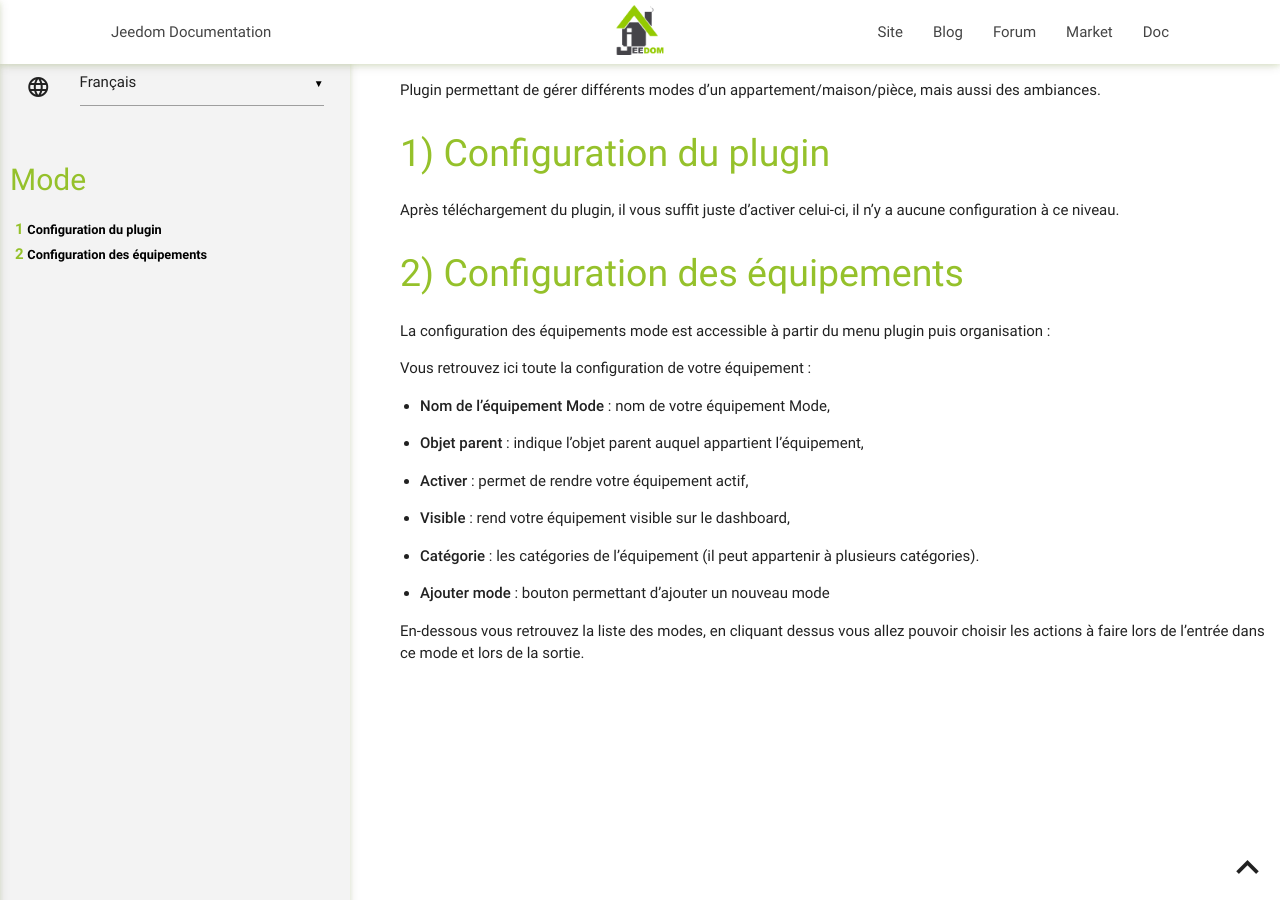
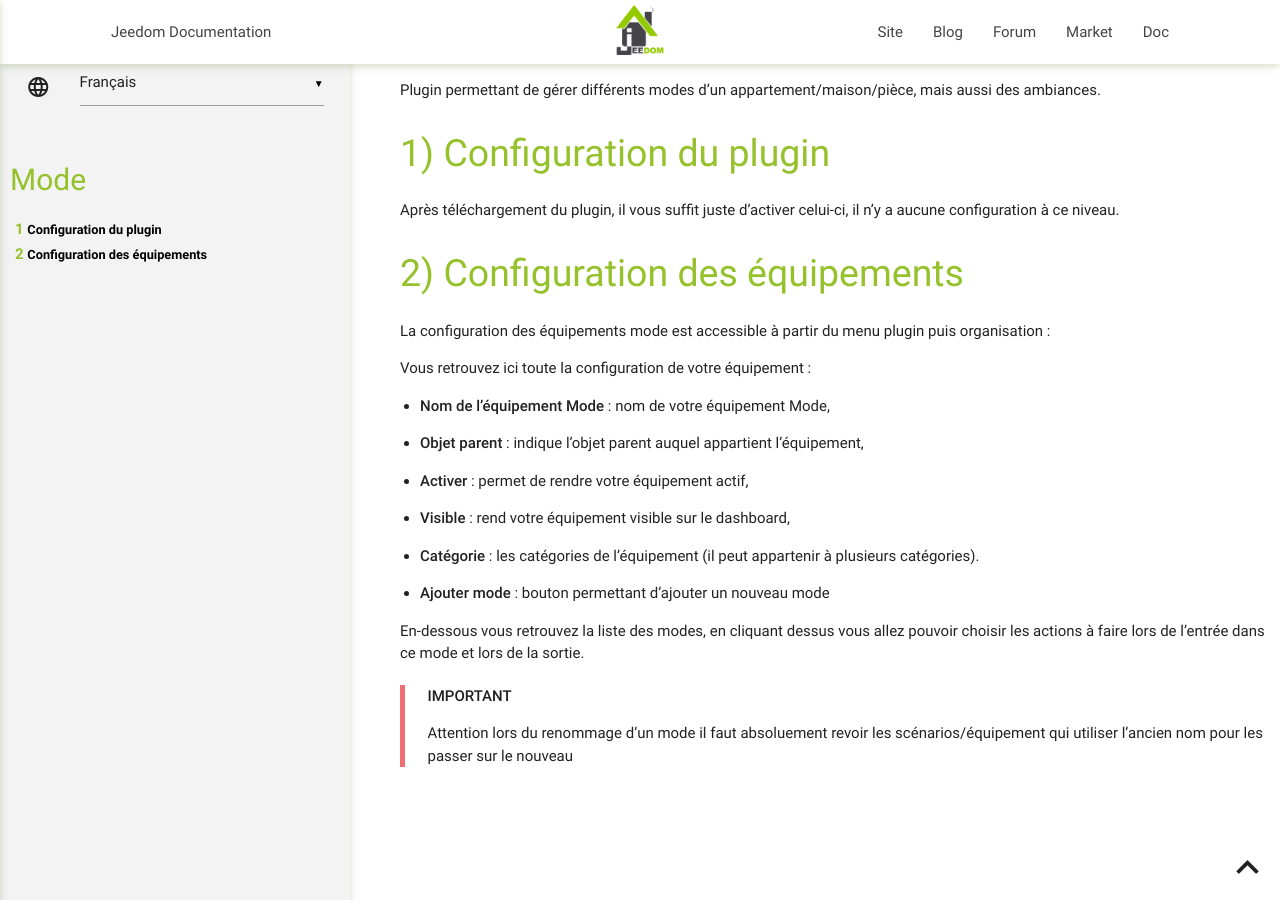
Before and after one commit to jeedom/plugin-mode, a Jekyll site: the page built from docs/fr_FR/index.md, in a window 1280 px wide. Built offline with Jekyll 4.4.1, drawn with Linux system fonts in a browser that asks for light colours; our own code applies the rules of GitHub Pages for plain Markdown files.

Commit message:
update doc

```diff
--- a/docs/fr_FR/index.md
+++ b/docs/fr_FR/index.md
@@ -32,3 +32,7 @@ Vous retrouvez ici toute la configuration de votre équipement :
 En-dessous vous retrouvez la liste des modes, en cliquant dessus vous
 allez pouvoir choisir les actions à faire lors de l’entrée dans ce mode
 et lors de la sortie.
+
+>**IMPORTANT**
+>
+>Attention lors du renommage d'un mode il faut absoluement revoir les scénarios/équipement qui utiliser l'ancien nom pour les passer sur le nouveau
```
